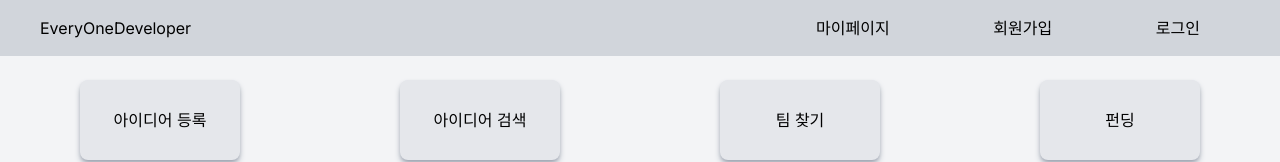
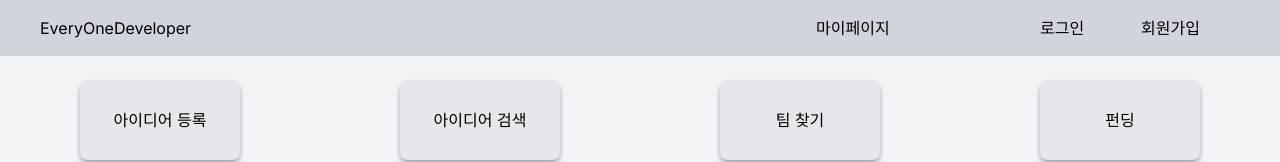
Before and after one commit to kimwoojin123/eod, a Next.js app: page / in a window 1280 px wide. Shown: the top 162 px of the page. Built offline with nearby package versions, Linux system fonts and the light colour scheme.

Commit message:
로그인 상태에서 회원가입버튼 제거

```diff
--- a/app/ui/Buttons/headButtons.tsx
+++ b/app/ui/Buttons/headButtons.tsx
@@ -20,12 +20,7 @@ export function MyPageButton(){
 }
 
 
-export function SignUpButton(){
-  return <Link href='signup'>회원가입</Link>
-}
-
-
-export function LoginButton(){
+export function AuthButton() {
   const [isLoggedIn, setIsLoggedIn] = useState(false);
 
   useEffect(() => {
@@ -36,22 +31,22 @@ export function LoginButton(){
   const handleLogout = () => {
     localStorage.removeItem('token');
     setIsLoggedIn(false);
-    window.location.href = '/'
+    window.location.href = '/';
   };
-  return(
+
+  return (
     <div>
       {isLoggedIn ? (
-
         <div className='cursor-pointer' onClick={handleLogout}>
           <span>로그아웃</span>
         </div>
-
       ) : (
-
-        <div>
+        <>
+        <div className='w-40 flex justify-between'>
           <Link href='login'>로그인</Link>
+          <Link href='signup'>회원가입</Link>
         </div>
-
+        </>
       )}
     </div>
   );
--- a/app/ui/head.tsx
+++ b/app/ui/head.tsx
@@ -1,4 +1,4 @@
-import { ReloadButton, MyPageButton, SignUpButton, LoginButton } from "./Buttons/headButtons"
+import { ReloadButton, MyPageButton, AuthButton } from "./Buttons/headButtons"
 
 
 export default function Head(){
@@ -7,8 +7,7 @@ export default function Head(){
       <div className="ml-10"><ReloadButton /></div>
       <div className="w-96 flex justify-between mr-20">
         <MyPageButton />
-        <SignUpButton />
-        <LoginButton />
+        <AuthButton />
       </div>
     </div>
   )
```
